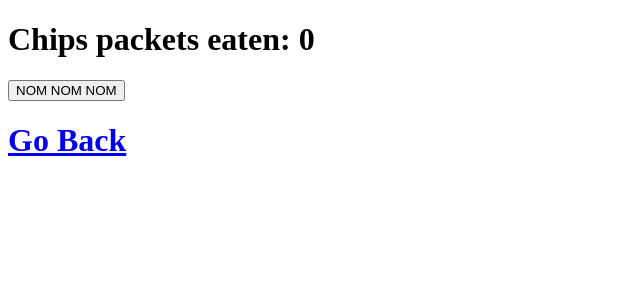
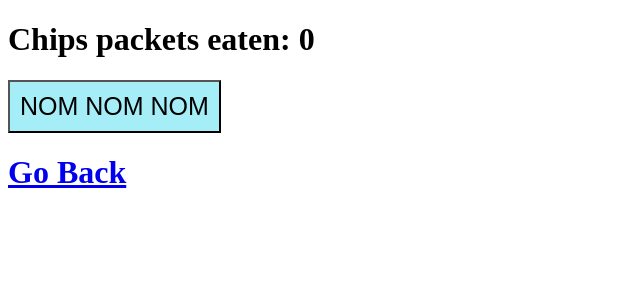
Before and after one commit to sanamcha/react-router-vending-machine, a React (Create React App) app: page /chips in a window 1280 px wide. Shown: the top 300 px of the page, without its empty margins (0-640 px from the left). Built offline with nearby package versions, Linux system fonts and the light colour scheme.

Commit message:
update style for chips

```diff
--- /dev/null
+++ b/src/Chips.css
@@ -0,0 +1,22 @@
+.Chips {
+    height: 100vh;
+    width: 100vw;
+
+  }
+
+  .Chips button {
+    padding:10px;
+    font-size: 25px;
+    background-color: rgb(165, 237, 247);
+  }
+
+  .Chips button:hover {
+    background-color: rgb(196, 86, 137);
+    cursor: pointer;
+  }
+
+  .packet {
+    height: 200px;
+    position: absolute;
+    z-index: -1;
+  }
--- a/src/Chips.js
+++ b/src/Chips.js
@@ -1,6 +1,7 @@
 import React, {useState} from "react";
 import { Link } from "react-router-dom";
 import chipsImage from "./images/Chips.png";
+import './Chips.css'
 
 
 const Chips = () => {
```
